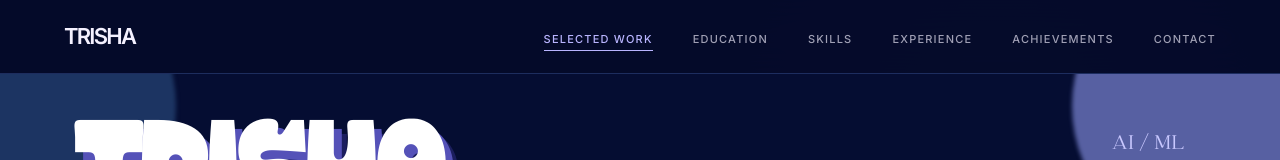
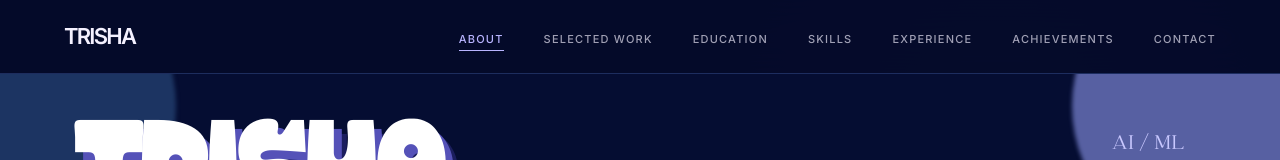
Before and after one commit to trisha29807-del/Portfolio-Trisha, a React (Vite) app: page / in a window 1280 px wide. Shown: the top 160 px of the page. Built offline with nearby package versions, Linux system fonts and the light colour scheme; the HTML template or start-up script is replaced by a standard one.

Commit message:
Add About to navbar

```diff
--- a/src/components/layout/Navbar.tsx
+++ b/src/components/layout/Navbar.tsx
@@ -2,6 +2,7 @@ import { useEffect, useRef, useState, type MouseEvent } from "react";
 import { Menu, X } from "lucide-react";
 
 const NAV_ITEMS = [
+  { id: "about", label: "About" },
   { id: "work", label: "Selected Work" },
   { id: "education", label: "Education" },
   { id: "skills", label: "Skills" },
```
